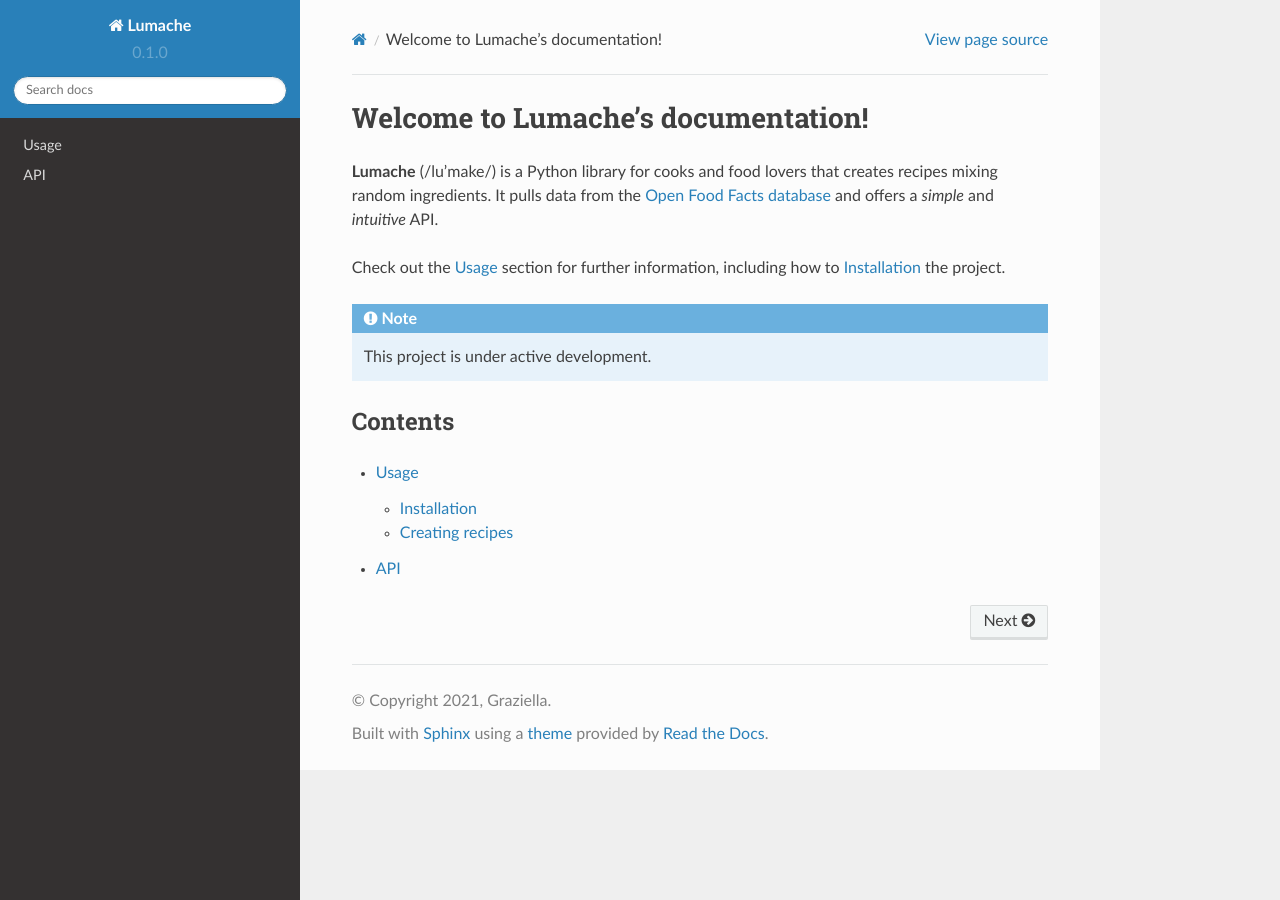
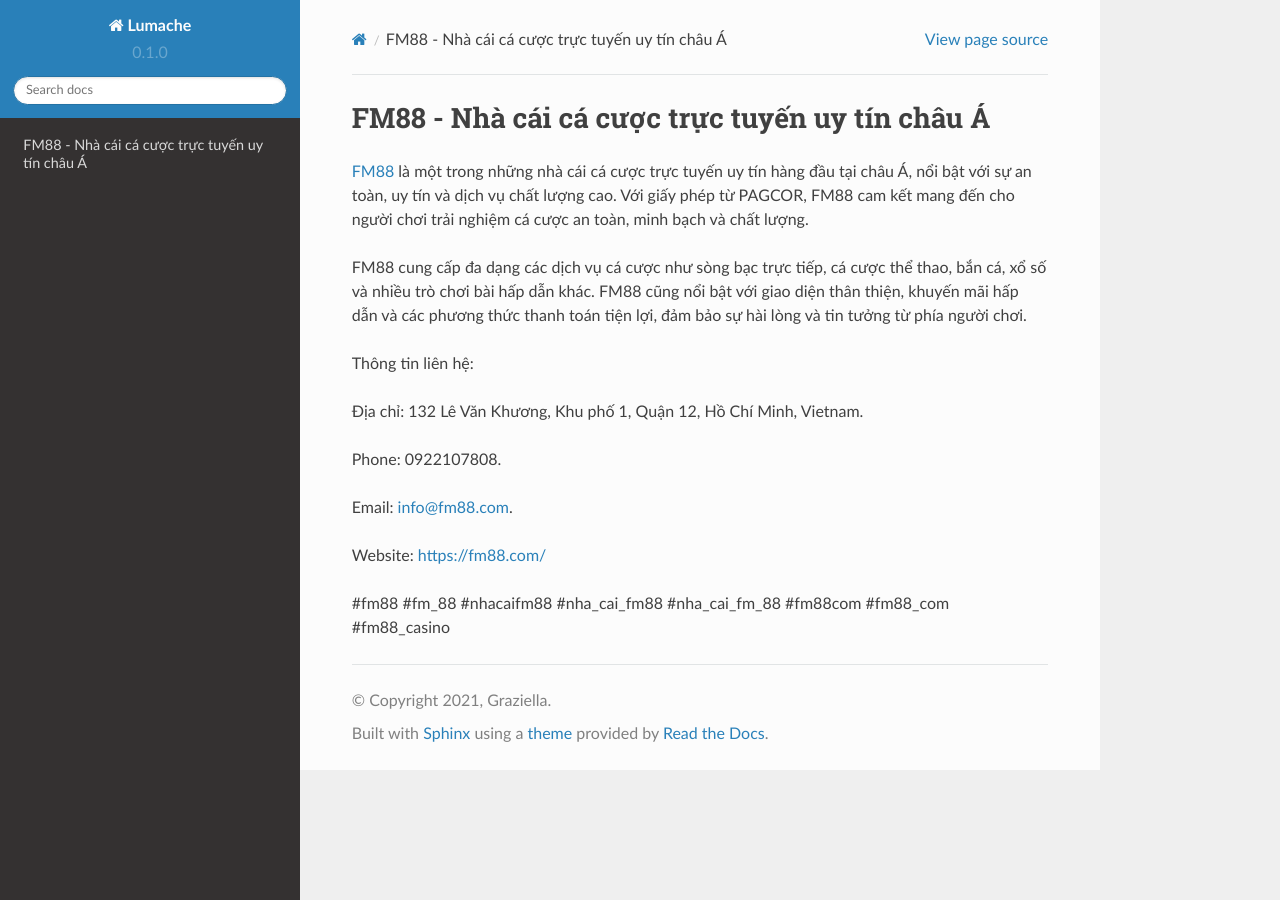
Before and after one commit to antonniotrombeta/fm88com, a Sphinx documentation site: the page built from docs/source/index.rst, in a window 1280 px wide. Built offline with Sphinx 7.4.7 and the Read the Docs theme 2.0.0, drawn with Linux system fonts in a browser that asks for light colours.

Commit message:
Update index.rst

```diff
--- a/docs/source/index.rst
+++ b/docs/source/index.rst
@@ -1,22 +1,18 @@
-Welcome to Lumache's documentation!
+FM88 - Nhà cái cá cược trực tuyến uy tín châu Á
 ===================================
 
-**Lumache** (/lu'make/) is a Python library for cooks and food lovers
-that creates recipes mixing random ingredients.
-It pulls data from the `Open Food Facts database <https://world.openfoodfacts.org/>`_
-and offers a *simple* and *intuitive* API.
+`FM88 <https://fm88.com/>`_ là một trong những nhà cái cá cược trực tuyến uy tín hàng đầu tại châu Á, nổi bật với sự an toàn, uy tín và dịch vụ chất lượng cao. Với giấy phép từ PAGCOR, FM88 cam kết mang đến cho người chơi trải nghiệm cá cược an toàn, minh bạch và chất lượng.
 
-Check out the :doc:`usage` section for further information, including
-how to :ref:`installation` the project.
+FM88 cung cấp đa dạng các dịch vụ cá cược như sòng bạc trực tiếp, cá cược thể thao, bắn cá, xổ số và nhiều trò chơi bài hấp dẫn khác. FM88 cũng nổi bật với giao diện thân thiện, khuyến mãi hấp dẫn và các phương thức thanh toán tiện lợi, đảm bảo sự hài lòng và tin tưởng từ phía người chơi.
 
-.. note::
+Thông tin liên hệ:
 
-   This project is under active development.
+Địa chỉ: 132 Lê Văn Khương, Khu phố 1, Quận 12, Hồ Chí Minh, Vietnam.
 
-Contents
---------
+Phone: 0922107808.
 
-.. toctree::
+Email: info@fm88.com.
 
-   usage
-   api
+Website: https://fm88.com/
+
+#fm88 #fm_88 #nhacaifm88 #nha_cai_fm88 #nha_cai_fm_88 #fm88com #fm88_com #fm88_casino
```
